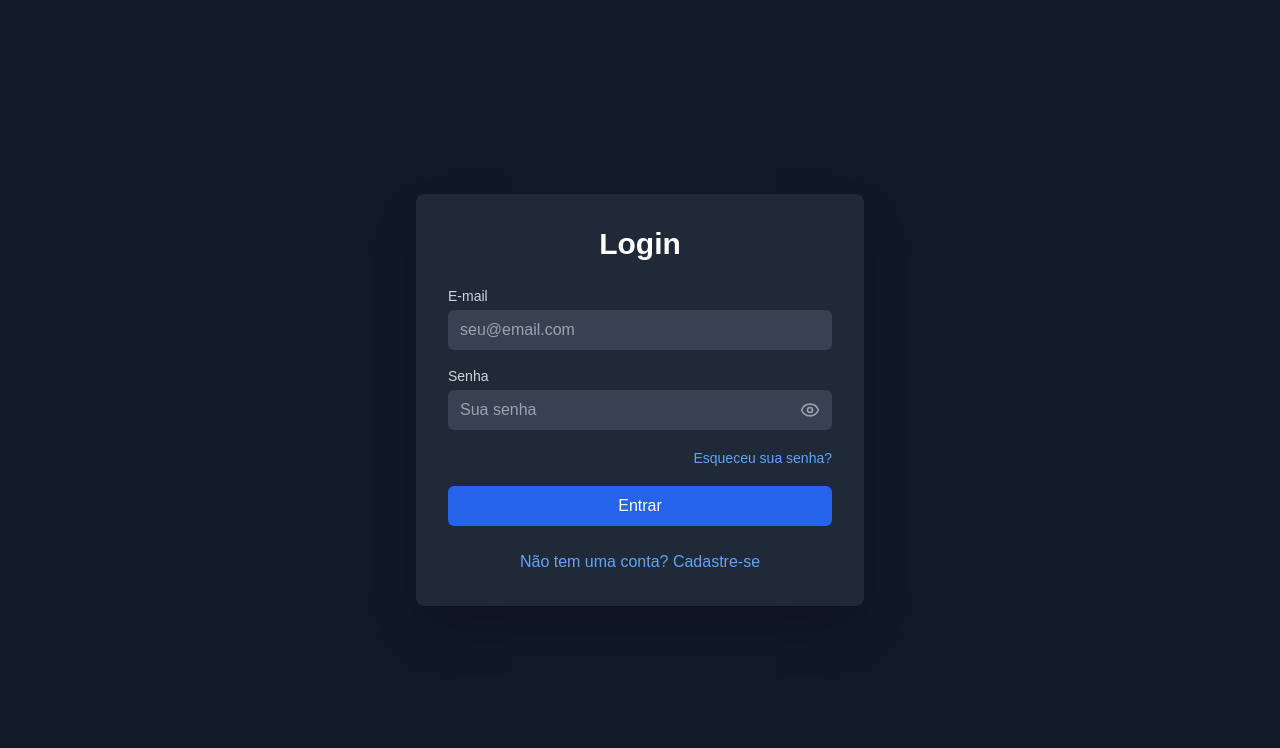
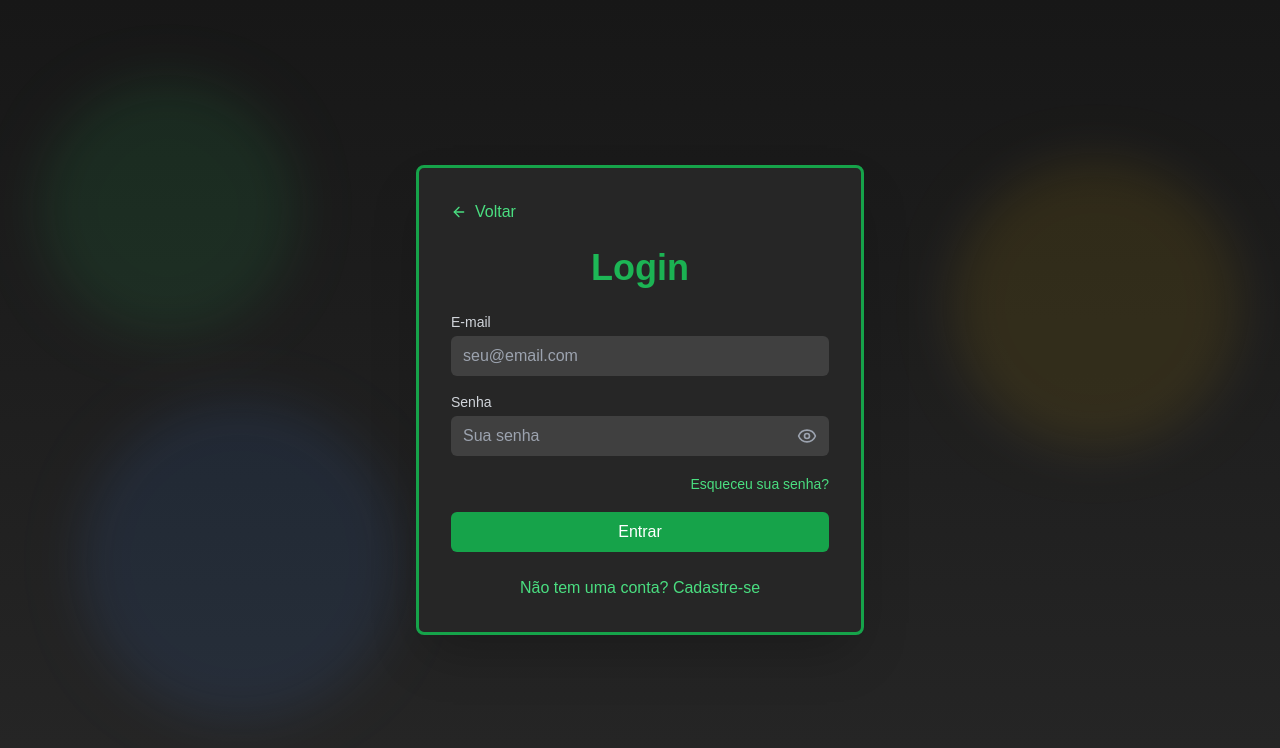
Before and after one commit to SouzaEu/EcoEnergy-Front-end, a Next.js app: page /auth-page in a window 1280 px wide. Shown: the top 748 px of the page. Built offline with nearby package versions, Linux system fonts and the light colour scheme.

Commit message:
adição de pagina de login

```diff
--- a/src/app/auth-page/page.tsx
+++ b/src/app/auth-page/page.tsx
@@ -1,7 +1,8 @@
 'use client'
 
 import { AnimatePresence, motion } from 'framer-motion'
-import { Eye, EyeOff } from 'lucide-react'
+import { ArrowLeft, Eye, EyeOff } from 'lucide-react'
+import Link from 'next/link'
 import { useState } from 'react'
 
 // Definindo o tipo para os dados do formulário
@@ -61,15 +62,30 @@ export default function AuthPage() {
   const togglePasswordVisibility = () => setShowPassword(!showPassword)
 
   return (
-    <div className="min-h-screen flex items-center justify-center bg-gray-900 p-4">
-      <div className="w-full max-w-md">
+    <div className="min-h-screen flex items-center justify-center bg-gradient-to-b from-neutral-900 to-neutral-800 p-4">
+      <div className="fixed inset-0 z-0 pointer-events-none">
+        <div className="absolute top-20 left-10 w-64 h-64 bg-green-500 rounded-full mix-blend-multiply filter blur-xl opacity-10 animate-blob"></div>
+        <div className="absolute top-40 right-10 w-72 h-72 bg-yellow-500 rounded-full mix-blend-multiply filter blur-xl opacity-10 animate-blob animation-delay-2000"></div>
+        <div className="absolute bottom-20 left-20 w-80 h-80 bg-blue-500 rounded-full mix-blend-multiply filter blur-xl opacity-10 animate-blob animation-delay-4000"></div>
+      </div>
+      <div className="w-full max-w-md z-10">
         <motion.div
           initial={{ opacity: 0, y: -20 }}
           animate={{ opacity: 1, y: 0 }}
           transition={{ duration: 0.5 }}
-          className="bg-gray-800 shadow-2xl rounded-lg p-8"
+          className="bg-neutral-800 shadow-2xl rounded-lg p-8 border-[3.5px] border-green-600"
         >
-          <h2 className="text-3xl font-bold text-center text-white mb-6">
+          <Link href="/">
+            <motion.button
+              whileHover={{ scale: 1.05 }}
+              whileTap={{ scale: 0.95 }}
+              className="mb-6 text-green-400 hover:text-green-300 transition-all duration-300 ease-in-out flex items-center"
+            >
+              <ArrowLeft size={16} className="mr-2" />
+              Voltar
+            </motion.button>
+          </Link>
+          <h2 className="text-4xl font-bold text-center bg-gradient-to-r from-green-500 to-green-600 text-transparent bg-clip-text mb-6">
             {isLogin ? 'Login' : 'Cadastro'}
           </h2>
           <form onSubmit={handleSubmit} className="space-y-4">
@@ -92,7 +108,7 @@ export default function AuthPage() {
                       name="fullName"
                       value={formData.fullName}
                       onChange={handleInputChange}
-                      className="w-full px-3 py-2 bg-gray-700 text-white rounded-md focus:outline-none focus:ring-2 focus:ring-blue-500 transition duration-200"
+                      className="w-full px-3 py-2 bg-neutral-700 text-white rounded-md focus:outline-none focus:ring-2 focus:ring-green-500 transition duration-200"
                       placeholder="Seu nome completo"
                     />
                     {errors.fullName && <p className="text-red-400 text-xs mt-1">{errors.fullName}</p>}
@@ -110,7 +126,7 @@ export default function AuthPage() {
                 name="email"
                 value={formData.email}
                 onChange={handleInputChange}
-                className="w-full px-3 py-2 bg-gray-700 text-white rounded-md focus:outline-none focus:ring-2 focus:ring-blue-500 transition duration-200"
+                className="w-full px-3 py-2 bg-neutral-700 text-white rounded-md focus:outline-none focus:ring-2 focus:ring-green-500 transition duration-200"
                 placeholder="seu@email.com"
               />
               {errors.email && <p className="text-red-400 text-xs mt-1">{errors.email}</p>}
@@ -126,7 +142,7 @@ export default function AuthPage() {
                   name="password"
                   value={formData.password}
                   onChange={handleInputChange}
-                  className="w-full px-3 py-2 bg-gray-700 text-white rounded-md focus:outline-none focus:ring-2 focus:ring-blue-500 transition duration-200"
+                  className="w-full px-3 py-2 bg-neutral-700 text-white rounded-md focus:outline-none focus:ring-2 focus:ring-green-500 transition duration-200"
                   placeholder="Sua senha"
                 />
                 <button
@@ -158,7 +174,7 @@ export default function AuthPage() {
                       name="confirmPassword"
                       value={formData.confirmPassword}
                       onChange={handleInputChange}
-                      className="w-full px-3 py-2 bg-gray-700 text-white rounded-md focus:outline-none focus:ring-2 focus:ring-blue-500 transition duration-200"
+                      className="w-full px-3 py-2 bg-neutral-700 text-white rounded-md focus:outline-none focus:ring-2 focus:ring-green-500 transition duration-200"
                       placeholder="Confirme sua senha"
                     />
                     {errors.confirmPassword && <p className="text-red-400 text-xs mt-1">{errors.confirmPassword}</p>}
@@ -168,14 +184,14 @@ export default function AuthPage() {
             </AnimatePresence>
             {isLogin && (
               <div className="text-right">
-                <a href="#" className="text-sm text-blue-400 hover:text-blue-300 transition duration-200">
+                <a href="#" className="text-sm text-green-400 hover:text-green-300 transition duration-200">
                   Esqueceu sua senha?
                 </a>
               </div>
             )}
             <button
               type="submit"
-              className="w-full px-4 py-2 bg-blue-600 text-white rounded-md hover:bg-blue-700 focus:outline-none focus:ring-2 focus:ring-blue-500 focus:ring-offset-2 focus:ring-offset-gray-800 transition duration-200 ease-in-out transform hover:-translate-y-0.5"
+              className="w-full px-4 py-2 bg-green-600 text-white rounded-md hover:bg-green-700 focus:outline-none focus:ring-2 focus:ring-green-500 focus:ring-offset-2 focus:ring-offset-neutral-800 transition duration-200 ease-in-out transform hover:-translate-y-0.5"
             >
               {isLogin ? 'Entrar' : 'Cadastrar'}
             </button>
@@ -183,7 +199,7 @@ export default function AuthPage() {
           <div className="mt-6 text-center">
             <button
               onClick={() => setIsLogin(!isLogin)}
-              className="text-blue-400 hover:text-blue-300 transition duration-200"
+              className="text-green-400 hover:text-green-300 transition duration-200"
             >
               {isLogin ? 'Não tem uma conta? Cadastre-se' : 'Já tem uma conta? Faça login'}
             </button>
--- a/src/app/subscription-page/page.tsx
+++ b/src/app/subscription-page/page.tsx
@@ -1,7 +1,7 @@
 'use client'
 
 import { AnimatePresence, motion } from 'framer-motion'
-import { ChevronDown, Home, Mail, MapPin, Phone, Shield, User } from 'lucide-react'
+import { ArrowLeft, ChevronDown, Home, Mail, MapPin, Phone, Shield, User } from 'lucide-react'
 import Link from 'next/link'
 import { useState } from 'react'
 
@@ -102,7 +102,16 @@ export default function Component() {
           transition={{ duration: 0.5 }}
           className="bg-neutral-800 shadow-2xl rounded-lg p-8 border-[3.5px] border-green-600"
         >
-
+          <Link href="/">
+            <motion.button
+              whileHover={{ scale: 1.05 }}
+              whileTap={{ scale: 0.95 }}
+              className="mb-6 text-green-400 hover:text-green-300 transition-all duration-300 ease-in-out flex items-center"
+            >
+              <ArrowLeft size={16} className="mr-2" />
+              Voltar
+            </motion.button>
+          </Link>
           <h2 className="text-3xl font-bold text-center bg-gradient-to-r from-green-500 to-green-600 text-transparent bg-clip-text mb-6">Assine o Plano EcoEnergy</h2>
           <p className="text-gray-300 text-center mb-8">
             Preencha os detalhes para aderir ao nosso plano de energia sustentável e economize com hidrogênio verde.
```
